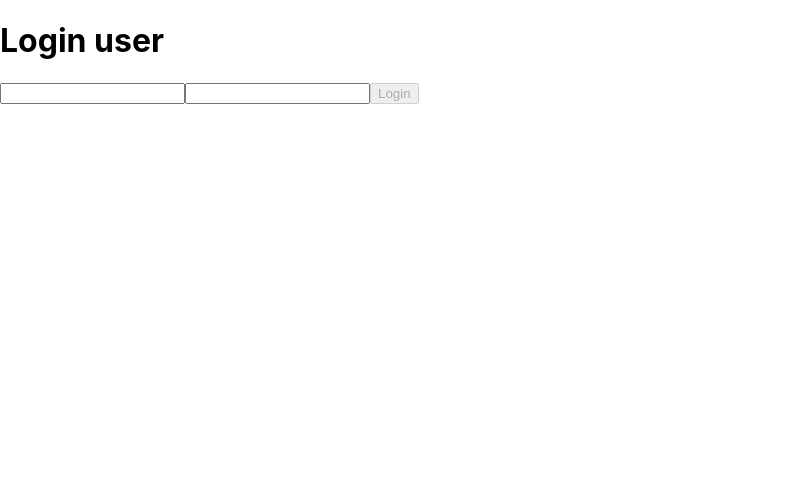
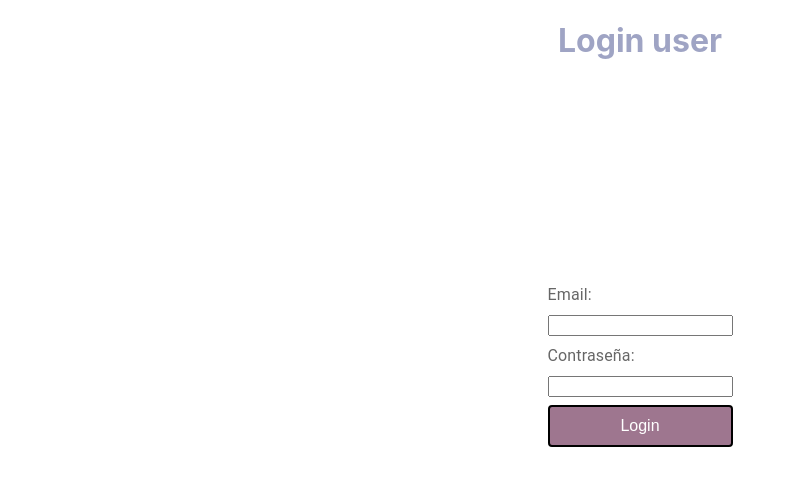
Before and after one commit to Carla-Stramandinoli/proyectoFinalCoder-react-carlaStramandinoli, a React (Create React App) app: page / in a window 1280 px wide. Shown: the top 486 px of the page, without its empty margins (0-796 px from the left). Built offline with nearby package versions, Linux system fonts and the light colour scheme; no server answers.

Commit message:
Agrego stylos

```diff
--- a/src/App.css
+++ b/src/App.css
@@ -5,7 +5,7 @@
 }
 
 .App-header {
-  background-color: #282c34;
+  background-color: #0c0c0d;
   min-height: 100vh;
   display: flex;
   flex-direction: column;
--- a/src/components/cardsComponents/cardsComponents.jsx
+++ b/src/components/cardsComponents/cardsComponents.jsx
@@ -14,7 +14,7 @@ function CardsComponents({ data }) {
                 height="160"
                 image={imageURL}
             />
-            <CardContent sx={{padding: '4px'}}>
+            <CardContent sx={{ padding: '4px' }}>
                 <Typography variant="p" component="div">
                     <Link to={'/details/' + id} style={{ textDecoration: 'none', color: '#734E65' }}>
                         {title}
@@ -24,10 +24,9 @@ function CardsComponents({ data }) {
                     <Typography style={componentStyle} variant="p" color="text.secondary">
                         Precio: ${price}
                     </Typography>
-
                 </Box>
             </CardContent>
-            <CardActions sx={{padding: '5px'}} style={componentStyle}>
+            <CardActions sx={{ padding: '5px' }} style={componentStyle}>
                 <ItemCount stock={stock} data={data} />
             </CardActions>
         </Card>
--- a/src/components/navBar/navBar.jsx
+++ b/src/components/navBar/navBar.jsx
@@ -9,6 +9,7 @@ import CartWidget from "../cartComponent/cartWidget"
 import { Button } from "@mui/base";
 import { signOut } from "firebase/auth";
 import { auth } from "../../firebase/config";
+import styled from "@emotion/styled";
 
 function ResponsiveAppBar() {
 
@@ -32,7 +33,7 @@ function ResponsiveAppBar() {
                             fontFamily: 'monospace',
                             fontSize: 40,
                             letterSpacing: '.2rem',
-                            color: 'black',
+                            color: 'white',
                             textDecoration: 'none',
                         }} >
                         Ikki-Naguis
@@ -43,8 +44,8 @@ function ResponsiveAppBar() {
                             <CartWidget productos={5} />
                         </Link>
                     </Box>
-                    <Box sx={{ flexGrow: 1, justifyContent:'end', display: { xs: 'none', md: 'flex' } }}>
-                        <Button onClick={handleSignOut}>Salir</Button>
+                    <Box>
+                        <CustomButtonOut onClick={handleSignOut}>Salir</CustomButtonOut>
                     </Box>
                 </Toolbar>
             </Container>
@@ -52,3 +53,15 @@ function ResponsiveAppBar() {
     );
 }
 export default ResponsiveAppBar;
+
+const CustomButtonOut = styled(Button)({
+    backgroundColor: '#9E768F',
+    color: 'white',
+    padding: '10px 20px',
+    margin: '10px',
+    border: '2px solid white',
+    borderRadius: '4px',
+        '&:hover': {
+        backgroundColor: '#9E768F',
+    },
+});
--- a/src/components/productListComponent/productListComponent.jsx
+++ b/src/components/productListComponent/productListComponent.jsx
@@ -1,11 +1,17 @@
+import { Box, CircularProgress } from '@mui/material';
 import React from 'react'
 import CardsComponents from '../cardsComponents/cardsComponents';
 
-function ProductListComponent({ items }) {
+function ProductListComponent({ items, loading }) {
     return (
         <div style={productListStyle}>
             {
-                items.map((item, index) => <CardsComponents key={index} data={item}/>)
+                Boolean(loading) ?
+                    <Box >
+                        <CircularProgress color="secondary"/>
+                    </Box>
+                    :
+                    items.map((item, index) => <CardsComponents key={index} data={item} />)
             }
         </div>
     )
@@ -14,7 +20,7 @@ function ProductListComponent({ items }) {
 export default ProductListComponent;
 
 const productListStyle = {
-    display:'flex',
+    display: 'flex',
     flexDirection: 'row',
     justifyContent: 'center',
     flexWrap: 'wrap',
--- a/src/components/userComponent/userFormComponent.jsx
+++ b/src/components/userComponent/userFormComponent.jsx
@@ -2,6 +2,10 @@ import React from 'react'
 import { signInWithEmailAndPassword } from 'firebase/auth';
 import { auth } from '../../firebase/config';
 import Swal from 'sweetalert2';
+import { Container, Stack } from '@mui/system';
+import { Button, Input } from '@mui/base';
+import { FormLabel } from '@mui/material';
+import styled from '@emotion/styled';
 
 function UserFormComponent() {
     const [user, setUser] = React.useState('');
@@ -24,19 +28,45 @@ function UserFormComponent() {
                 console.log(err)
                 Swal.fire(
                     'usuario o contraseña incorrectos!'
-                  )
+                )
             })
     }
 
     return (
         <div>
-            <h1>Login user</h1>
-            <div>
-                <input type="text" value={user} onChange={handleUserChange} />
-                <input type="password" value={password} onChange={handlePasswordChange} />
-                <button onClick={handleLogin} disabled={!user || !password}>Login</button>
-            </div>
-        </div>)
+            <h1 style={positionStyle}>Login user</h1>
+                <Container sx={{ display: 'flex', justifyContent: 'center', alignContent: 'center'}}>
+                    <Stack spacing={1}>
+                        <FormLabel>Email:</FormLabel>
+                        <Input type="text" value={user} onChange={handleUserChange} />
+                        <FormLabel>Contraseña:</FormLabel>
+                        <Input type="password" value={password} onChange={handlePasswordChange} />
+                        <CustomButton onClick={handleLogin} disabled={!user || !password}>Login</CustomButton>
+                    </Stack>
+                </Container>
+        </div>
+    )
 }
 
 export default UserFormComponent;
+
+const CustomButton = styled(Button)({
+    backgroundColor: '#9E768F',
+    color: 'white',
+    padding: '10px 20px',
+    margin: '8px',
+    border: '2px solid black',
+    borderRadius: '4px',
+    fontSize: '16px',
+    '&:hover': {
+        backgroundColor: '#6E3D5C',
+    },
+});
+
+const positionStyle = {
+    display: 'flex',
+    justifyContent: 'center',
+    alignContent: 'center',
+    color: '#9FA4C4',
+    height: '30vh'
+}
--- a/src/containers/cartContainer/cart.jsx
+++ b/src/containers/cartContainer/cart.jsx
@@ -37,7 +37,7 @@ function Cart() {
                                     <TableContainer component={Paper}>
                                         <Table aria-label="simple table">
                                             <TableHead>
-                                                <TableRow>
+                                                <TableRow  sx={{backgroundColor:'#9FA4C4', color: 'white'}}>
                                                     <TableCell align="center">Nombre</TableCell>
                                                     <TableCell align="center">Precio unitario</TableCell>
                                                     <TableCell align="center">Cantidad</TableCell>
--- a/src/containers/home/home.jsx
+++ b/src/containers/home/home.jsx
@@ -12,7 +12,7 @@ const categoryProd = [{ id: 'all', title: 'Productos' }, { id: FOOD, title: 'Ali
 
 function Home() {
   const [items, setItems] = React.useState([]);
-
+  const [loading, setLoading] = React.useState(false);
   const { itemId } = useParams();
   const navigate = useNavigate();
 
@@ -25,12 +25,14 @@ function Home() {
   }, [itemId, navigate])
 
   React.useEffect(() => {
+    setLoading(true);
     const db = getFirestore();
     const getCollection = collection(db, "productos");
 
     if (itemId === 'all') {
       getDocs(getCollection)
         .then(resp => {
+          setLoading(false);
           setItems(resp.docs.map(element => ({ id: element.id, ...element.data()})))
         })
     } else if (categoryProd.some(categories => categories.id === itemId)) {
@@ -38,6 +40,7 @@ function Home() {
       getDocs(q)
         .then(resp => {
           setItems(resp.docs.map(element => ({ id: element.id, ...element.data()})))
+          setLoading(false);
         })
     }
   }, [itemId])
```
